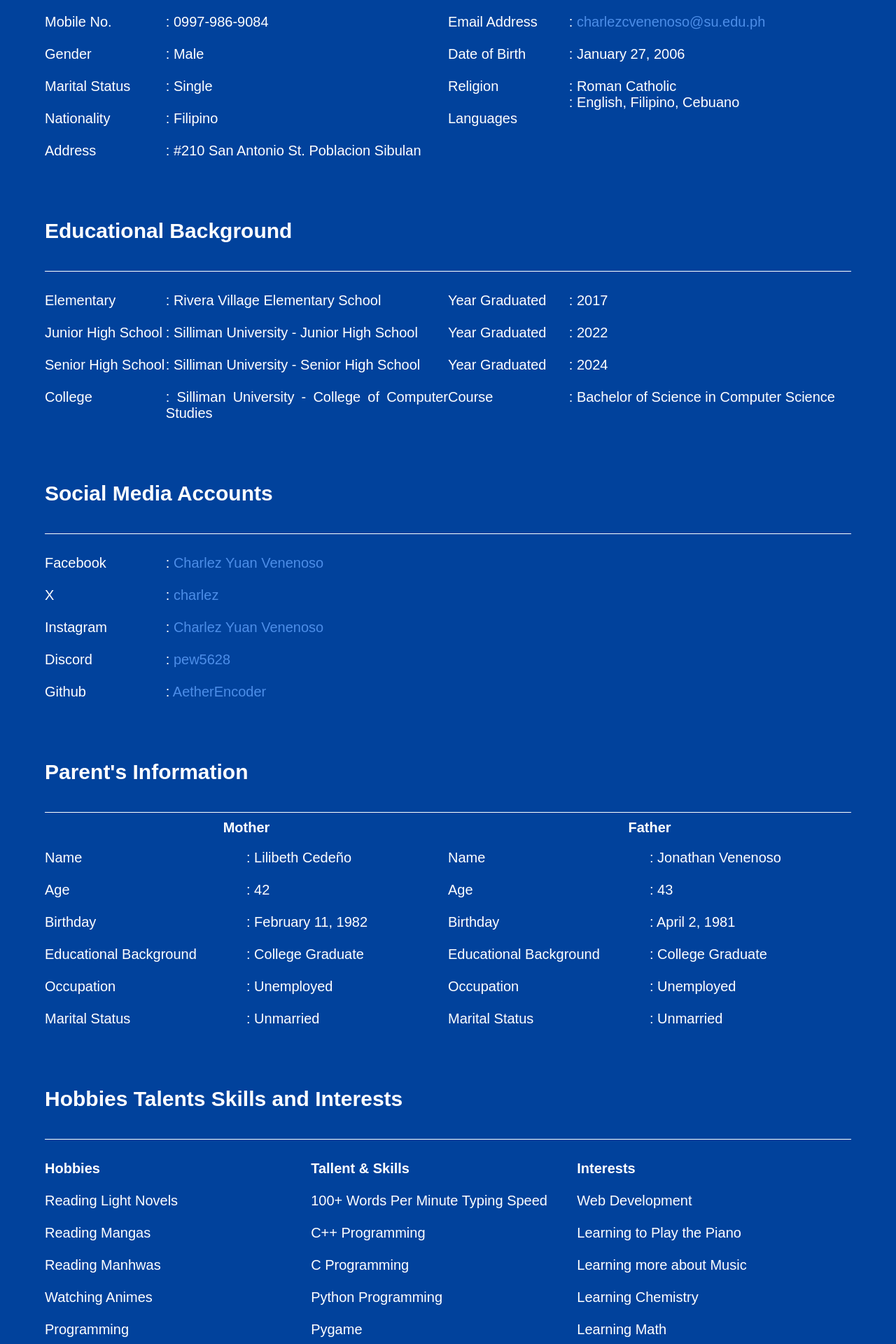
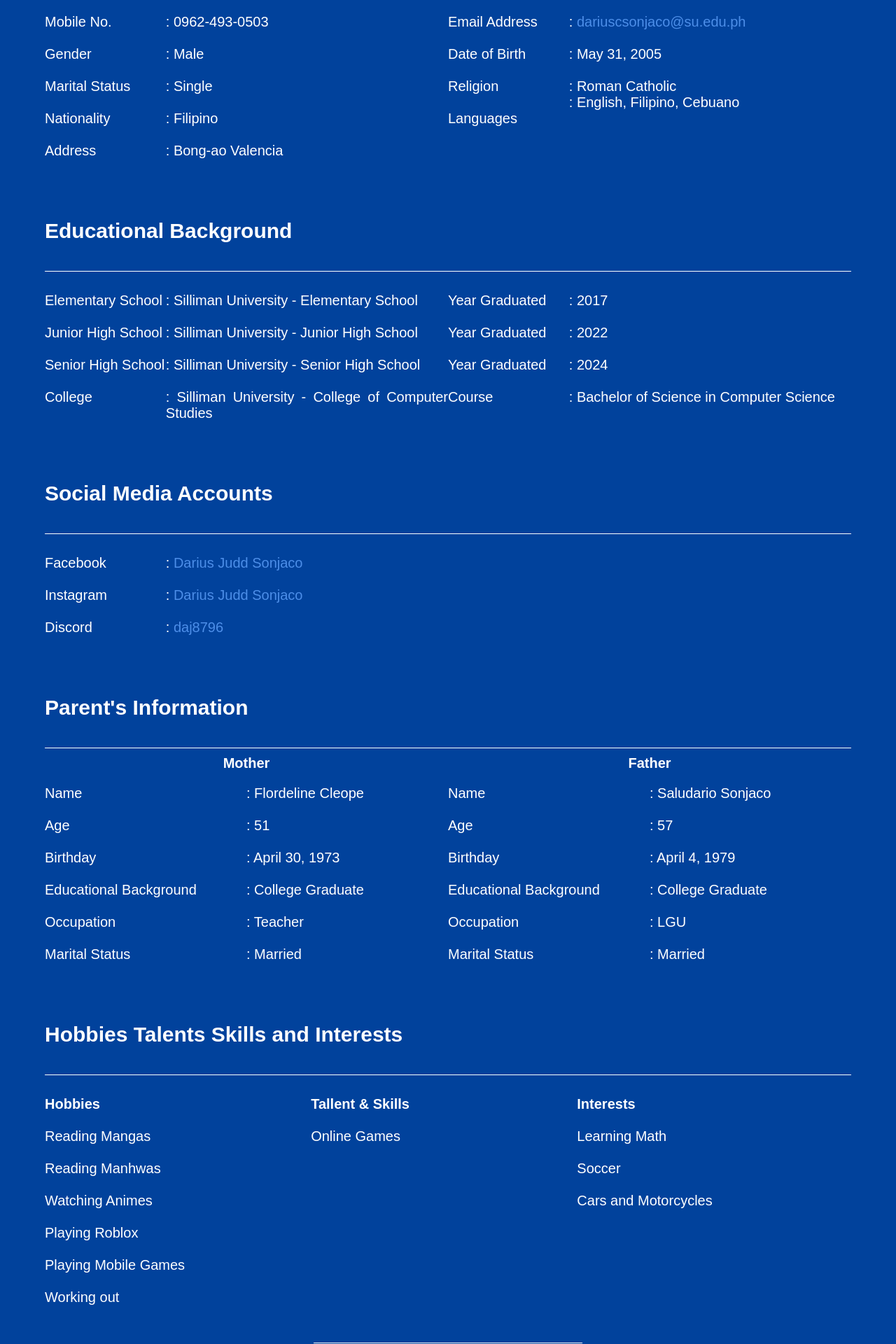
Before and after one commit to AetherEncoder/CCS1-Final-Project, a PHP site: page /sonjaco.php in a window 1280 px wide. Shown: the part 600-2520 px from the top of the page at 70% size. Run offline with PHP 8.4, Linux system fonts and the light colour scheme; data that the repository does not hold is empty.

Commit message:
Added Designs But Not in Home Page Yet

```diff
--- a/sonjaco.php
+++ b/sonjaco.php
@@ -93,12 +93,12 @@
             </div>
             <div class="column2">
                 <p class="main-paragraph">
-                    : Charlez  Yuan Venenoso<br /><br />
-                    : 0997-986-9084<br /><br />
+                    : Darius Judd C. Sonjaco<br /><br />
+                    : 0962-493-0503<br /><br />
                     : Male<br /><br />
                     : Single<br /><br />
                     : Filipino<br /><br />
-                    : #210 San Antonio St. Poblacion Sibulan<br /><br />
+                    : Bong-ao Valencia<br /><br />
                 </p>
             </div>
             <div class="column1">
@@ -112,9 +112,9 @@
             </div>
             <div class="column2">
                 <p class="main-paragraph">
-                    : Jonathan Venenoso<br /><br />
-                    : <a class="link" href="mailto:charlezcvenenoso@su.edu.ph" target="_blank">charlezcvenenoso@su.edu.ph</a> <br /><br />
-                    : January 27, 2006<br /><br />
+                    : Saludario Sonjaco<br /><br />
+                    : <a class="link" href="mailto:dariuscsonjaco@su.edu.ph" target="_blank">dariuscsonjaco@su.edu.ph</a> <br /><br />
+                    : May 31, 2005<br /><br />
                     : Roman Catholic<br>
                     : English, Filipino, Cebuano<br /><br />
                 </p>
@@ -124,7 +124,7 @@
             <hr class="main-hr" />
             <div class="column1">
                 <p class="main-paragraph">
-                    Elementary<br /><br />
+                    Elementary School<br /><br />
                     Junior High School<br /><br />
                     Senior High School<br /><br />
                     College<br /><br />
@@ -132,7 +132,7 @@
             </div>
             <div class="column2">
                 <p class="main-paragraph">
-                    : Rivera Village Elementary School<br /><br />
+                    : Silliman University - Elementary School<br /><br />
                     : Silliman University - Junior High School<br /><br />
                     : Silliman University - Senior High School<br /><br />
                     : Silliman University - College of Computer Studies<br /><br />
@@ -160,19 +160,15 @@
             <div class="column1">
                 <p class="main-paragraph">
                     Facebook<br /><br />
-                    X<br /><br />
                     Instagram<br /><br />
                     Discord<br /><br />
-                    Github<br /><br />
                 </p>
             </div>
             <div class="column2">
                 <p class="main-paragraph">
-                    : <a href="https://www.facebook.com/charlezwithz" class="link" target="_blank">Charlez Yuan Venenoso</a><br /><br />
-                    : <a href="https://x.com/yuanvnnoso" class="link" target="_blank">charlez</a><br /><br />
-                    : <a href="https://www.instagram.com/charlezyuan/#" class="link" target="_blank">Charlez Yuan Venenoso</a><br /><br />
-                    : <a href="https://discordapp.com/users/548500405139537930" class="link" target="_blank">pew5628</a><br /><br />
-                    : <a href="https://github.com/AetherEncoder" class="link" target="_blank">AetherEncoder</a><br /><br />
+                    : <a href="https://www.facebook.com/daj.sonjaco" class="link" target="_blank">Darius Judd Sonjaco</a><br /><br />
+                    : <a href="https://www.instagram.com/charlezyuan/#" class="link" target="_blank">Darius Judd Sonjaco</a><br /><br />
+                    : <a href="https://discordapp.com/users/978103747009998938" class="link" target="_blank">daj8796</a><br /><br />
                 </p>
             </div>
             <a class="anchor" name="Parent">&nbsp;</a>
@@ -192,12 +188,12 @@
             </div>
             <div class="column-quarter">
                 <p class="main-paragraph">
-                    : Lilibeth Cedeño <br /><br />
-                    : 42 <br /><br />
-                    : February 11, 1982 <br /><br />
+                    : Flordeline Cleope <br /><br />
+                    : 51 <br /><br />
+                    : April 30, 1973 <br /><br />
                     : College Graduate <br /><br />
-                    : Unemployed <br /><br />
-                    : Unmarried <br /><br />
+                    : Teacher <br /><br />
+                    : Married <br /><br />
                 </p>
             </div>
             <div class="column-quarter">
@@ -212,12 +208,12 @@
             </div>
             <div class="column-quarter">
                 <p class="main-paragraph">
-                    : Jonathan Venenoso <br /><br />
-                    : 43 <br /><br />
-                    : April 2, 1981 <br /><br />
+                    : Saludario Sonjaco <br /><br />
+                    : 57 <br /><br />
+                    : April 4, 1979 <br /><br />
                     : College Graduate <br /><br />
-                    : Unemployed <br /><br />
-                    : Unmarried <br /><br />
+                    : LGU <br /><br />
+                    : Married <br /><br />
                 </p>
             </div>
 
@@ -228,37 +224,28 @@
             <div class="column-third">
                 <p class="main-paragraph">
                     <span class="bold">Hobbies</span><br /><br />
-                    Reading Light Novels <br /><br />
                     Reading Mangas <br /><br />
                     Reading Manhwas <br /><br />
                     Watching Animes <br /><br />
-                    Programming <br /><br />
                     Playing Roblox <br /><br />
-                    Typing <br /><br />
-                    Sleeping <br /><br />
+                    Playing Mobile Games <br /><br />
+                    Working out <br /><br />
                 </p>
             </div>
 
             <div class="column-third">
                 <p class="main-paragraph">
                     <span class="bold">Tallent & Skills</span><br /><br />
-                    100+ Words Per Minute Typing Speed <br /><br />
-                    C++ Programming <br /><br />
-                    C Programming <br /><br />
-                    Python Programming <br /><br />
-                    Pygame <br /><br />
+                    Online Games <br /><br />
                 </p>
             </div>
 
             <div class="column-third">
                 <p class="main-paragraph">
                     <span class="bold">Interests</span><br /><br />
-                    Web Development <br /><br />
-                    Learning to Play the Piano <br /><br />
-                    Learning more about Music <br /><br />
-                    Learning Chemistry <br /><br />
                     Learning Math <br /><br />
                     Soccer <br /><br />
+                    Cars and Motorcycles <br /><br />
                 </p>
             </div>
 
--- a/src/egoist.css
+++ b/src/egoist.css
@@ -8,6 +8,10 @@ body{
     background-size: cover;
     color: white;
     margin: 0px;
+}
+
+div.main-heading-div{
+    width: 100%;
 }
 
 hr{
```
Also changed, not shown: homepage.php (+26 -13 lines), index.php (+20 -0 lines), login.php (+20 -0 lines), ong.php (+11 -10 lines), signupSuccessful.php (+22 -9 lines), signupconfirmation.php (+21 -1 lines), src/styles.css (+49 -18 lines), src/images/main_banner.png (added), src/images/sidebanner.png (added).
